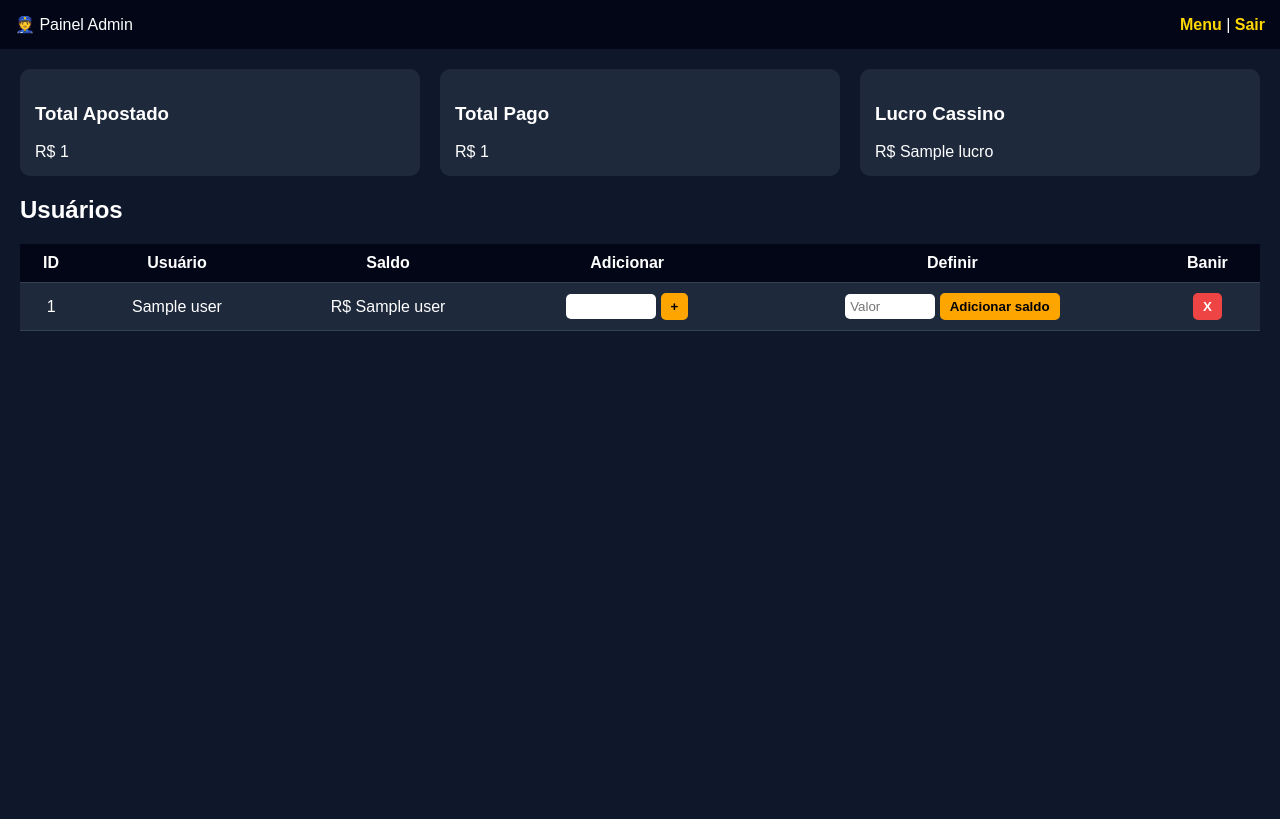
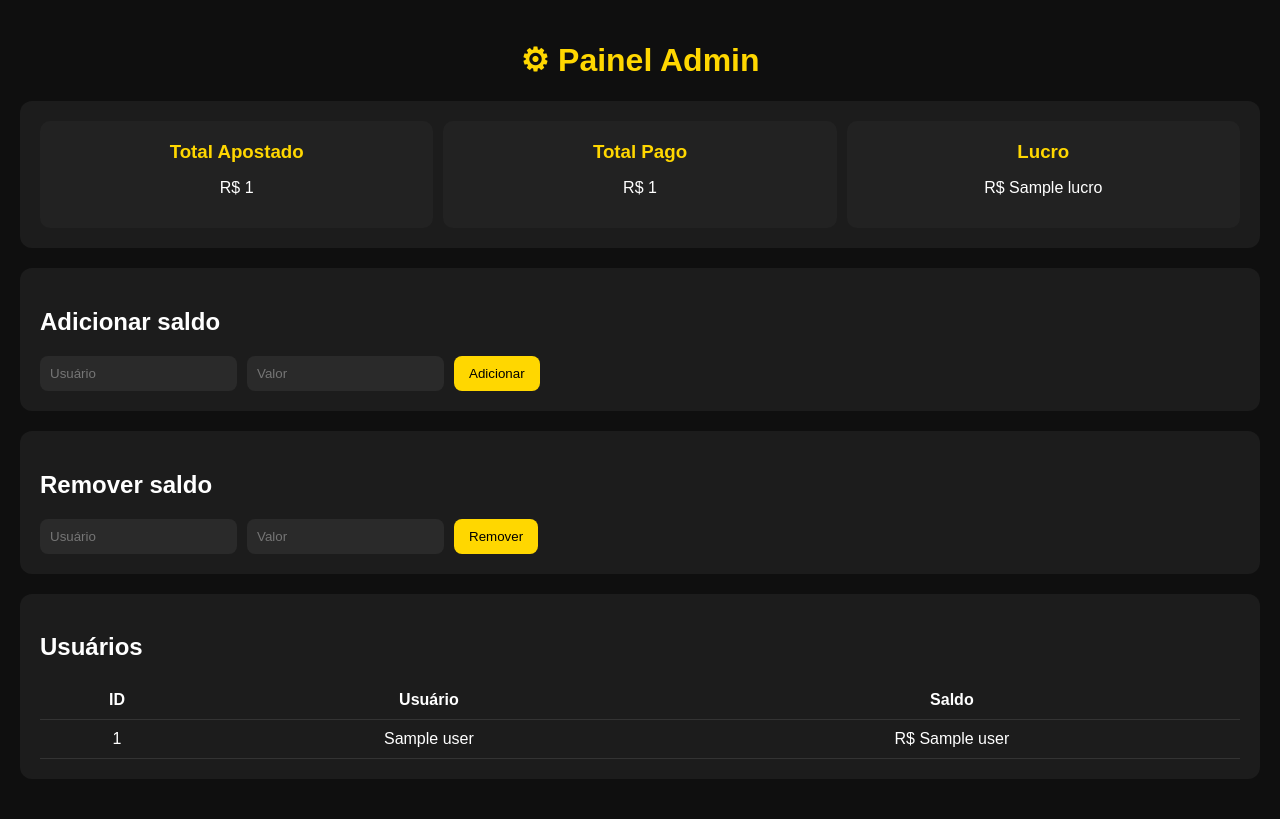
Before and after one commit to diamantinojunior204-coder/tropical, a Flask app: template API/templates/admin.html in a window 1280 px wide. Before the commit the page ends 331 px from the top, so only its background shows below. Run offline with Flask 3, Linux system fonts and the light colour scheme; the template is opened without the code that fills it: most values are stand-ins (such as "Sample title", 1, 10 or a date in 2020); some libraries are stand-ins or nearby versions.

Commit message:
Update admin.html

```diff
--- a/API/templates/admin.html
+++ b/API/templates/admin.html
@@ -1,129 +1,155 @@
 <!DOCTYPE html>
-<html lang="pt-br">
+<html>
 <head>
-<meta charset="UTF-8">
-<meta name="viewport" content="width=device-width, initial-scale=1.0">
+
+<meta name="viewport" content="width=device-width, initial-scale=1">
+
 <title>Painel Admin</title>
 
 <style>
 
 body{
+background:#0f0f0f;
 font-family:Arial;
-background:#0f172a;
 color:white;
 margin:0;
-}
-
-.topo{
-background:#020617;
-padding:15px;
-display:flex;
-justify-content:space-between;
-align-items:center;
-}
-
-.topo a{
-color:gold;
-text-decoration:none;
-font-weight:bold;
-}
-
-.container{
 padding:20px;
 }
 
-.cards{
-display:flex;
-gap:20px;
-margin-bottom:20px;
-flex-wrap:wrap;
+h1{
+text-align:center;
+color:gold;
 }
 
 .card{
-background:#1e293b;
+background:#1c1c1c;
+padding:20px;
+border-radius:12px;
+margin-bottom:20px;
+}
+
+.stats{
+display:flex;
+flex-wrap:wrap;
+gap:10px;
+}
+
+.stat{
+flex:1;
+background:#222;
 padding:15px;
 border-radius:10px;
-flex:1;
-min-width:200px;
+text-align:center;
+}
+
+.stat h3{
+margin:5px 0;
+color:gold;
 }
 
 table{
 width:100%;
 border-collapse:collapse;
-background:#1e293b;
+margin-top:10px;
 }
 
 th,td{
 padding:10px;
 text-align:center;
-border-bottom:1px solid #334155;
-}
-
-th{
-background:#020617;
+border-bottom:1px solid #333;
 }
 
 input{
-padding:5px;
-border-radius:5px;
+padding:10px;
 border:none;
-width:80px;
+border-radius:8px;
+background:#2a2a2a;
+color:white;
 }
 
 button{
-padding:6px 10px;
+padding:10px 15px;
+background:gold;
 border:none;
-border-radius:5px;
-background:orange;
-font-weight:bold;
+border-radius:8px;
 cursor:pointer;
 }
 
 button:hover{
-background:gold;
+background:#ffd700;
 }
 
-.delete{
-background:#ef4444;
-color:white;
+.form{
+display:flex;
+gap:10px;
+flex-wrap:wrap;
+margin-top:10px;
 }
 
 </style>
+
 </head>
 
 <body>
 
-<div class="topo">
-<div>
-👮 Painel Admin
+<h1>⚙ Painel Admin</h1>
+
+<div class="card">
+
+<div class="stats">
+
+<div class="stat">
+<h3>Total Apostado</h3>
+<p>R$ {{total_apostado}}</p>
 </div>
 
-<div>
-<a href="/index">Menu</a> |
-<a href="/logout">Sair</a>
-</div>
+<div class="stat">
+<h3>Total Pago</h3>
+<p>R$ {{total_pago}}</p>
 </div>
 
-<div class="container">
+<div class="stat">
+<h3>Lucro</h3>
+<p>R$ {{lucro}}</p>
+</div>
 
-<div class="cards">
+</div>
 
-<div class="card">
-<h3>Total Apostado</h3>
-R$ {{total_apostado}}
 </div>
 
 <div class="card">
-<h3>Total Pago</h3>
-R$ {{total_pago}}
+
+<h2>Adicionar saldo</h2>
+
+<div class="form">
+
+<input id="user_add" placeholder="Usuário">
+
+<input id="valor_add" placeholder="Valor">
+
+<button onclick="add()">Adicionar</button>
+
+</div>
+
 </div>
 
 <div class="card">
-<h3>Lucro Cassino</h3>
-R$ {{lucro}}
+
+<h2>Remover saldo</h2>
+
+<div class="form">
+
+<input id="user_rem" placeholder="Usuário">
+
+<input id="valor_rem" placeholder="Valor">
+
+<button onclick="rem()">Remover</button>
+
 </div>
 
 </div>
+
+<div class="card">
 
 <h2>Usuários</h2>
 
@@ -133,45 +159,14 @@ R$ {{lucro}}
 <th>ID</th>
 <th>Usuário</th>
 <th>Saldo</th>
-<th>Adicionar</th>
-<th>Definir</th>
-<th>Banir</th>
 </tr>
 
 {% for u in users %}
 
 <tr>
-
 <td>{{u[0]}}</td>
 <td>{{u[1]}}</td>
 <td>R$ {{u[2]}}</td>
-
-<td>
-<form action="/admin/add_credito" method="post">
-<input type="hidden" name="user_id" value="{{u[0]}}">
-<input type="number" step="0.01" name="valor" required>
-<button>+</button>
-</form>
-</td>
-
-<td>
-<form action="/add_saldo" method="POST">
-
-<input type="hidden" name="user_id" value="{{ user[0] }}">
-
-<input type="number" name="valor" step="0.01" placeholder="Valor">
-
-<button type="submit">Adicionar saldo</button>
-
-</form>
-</td>
-
-<td>
-<a href="/admin/delete/{{u[0]}}">
-<button class="delete">X</button>
-</a>
-</td>
-
 </tr>
 
 {% endfor %}
@@ -180,5 +175,47 @@ R$ {{lucro}}
 
 </div>
 
+<script>
+
+function add(){
+
+fetch("/api/admin/add",{
+
+method:"POST",
+
+headers:{
+"Content-Type":"application/x-www-form-urlencoded"
+},
+
+body:"username="+
+document.getElementById("user_add").value+
+"&valor="+
+document.getElementById("valor_add").value
+
+}).then(()=>location.reload())
+
+}
+
+function rem(){
+
+fetch("/api/admin/remove",{
+
+method:"POST",
+
+headers:{
+"Content-Type":"application/x-www-form-urlencoded"
+},
+
+body:"username="+
+document.getElementById("user_rem").value+
+"&valor="+
+document.getElementById("valor_rem").value
+
+}).then(()=>location.reload())
+
+}
+
+</script>
+
 </body>
 </html>
```
